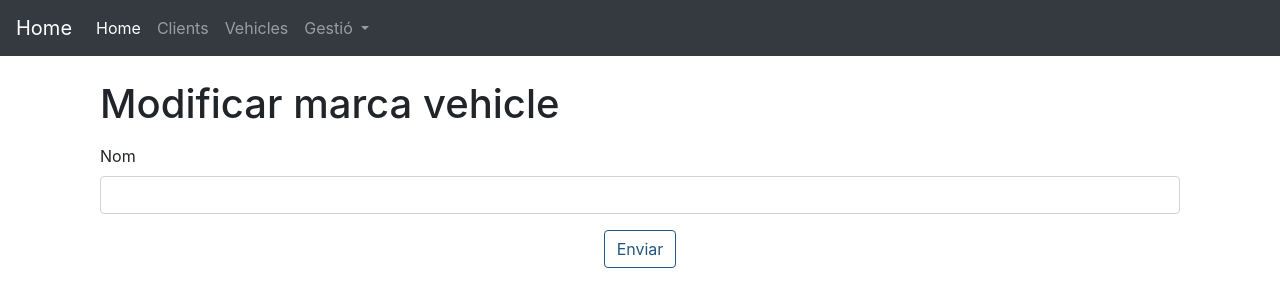
After one commit to julifer14/gestaller, a Symfony app: template templates/marca/modificar_marca.html.twig in a window 1280 px wide. The commit adds this page. Shown: the top 307 px of the page. Run offline with Twig, Linux system fonts and the light colour scheme; the template is opened without the code that fills it, so the values that code supplies are empty; form fields are guessed from the names that the template uses; style sheets or scripts are compiled from the project's sources; some libraries are stand-ins or nearby versions.

```diff
--- a/templates/article/index.html.twig
+++ b/templates/article/index.html.twig
@@ -19,7 +19,8 @@
 	<script>
 		$(function() {
 		    var dt = $('#articles').initDataTables({{ datatable_settings(datatable) }}, {
-		    	searching: true
+		    	searching: true,
+                dom: 'Bfrtip'
 		    });
 		});
 	</script>
--- a/templates/categoria/index.html.twig
+++ b/templates/categoria/index.html.twig
@@ -19,7 +19,8 @@
 	<script>
 		$(function() {
 		    var dt = $('#categories').initDataTables({{ datatable_settings(datatable) }}, {
-		    	searching: true
+		    	searching: true,
+                dom: 'Bfrtip'
 		    });
 		});
 	</script>
--- a/templates/client/index.html.twig
+++ b/templates/client/index.html.twig
@@ -21,7 +21,8 @@
 	<script>
 		$(function() {
 		    var dt = $('#clients').initDataTables({{ datatable_settings(datatable) }}, {
-		    	searching: true
+		    	searching: true,
+                dom: 'Bfrtip'
 		    });
 		});
 	</script>
--- a/templates/marca/index.html.twig
+++ b/templates/marca/index.html.twig
@@ -19,7 +19,8 @@
 	<script>
 		$(function() {
 		    var dt = $('#marques').initDataTables({{ datatable_settings(datatable) }}, {
-		    	searching: true
+		    	searching: true,
+                dom: 'Bfrtip'
 		    });
 		});
 	</script>
--- /dev/null
+++ b/templates/marca/modificar_marca.html.twig
@@ -0,0 +1,25 @@
+{% extends 'base.html.twig' %}
+
+{% block title %}Modificar marca{% endblock %}
+
+{% block body %}
+<div class="container mt-4">
+		<h1>Modificar marca vehicle</h1>
+		<div class="pt-2">
+
+
+			{{ form_start(form) }}
+				{{ form_row(form.nom) }}
+				{{ form_rest(form) }}
+
+
+
+				<div class="w-100 text-center">
+					<button type="submit" class="btn btn-outline-primary"><i class="fa fa-paper-plane"></i> Enviar</button>
+				</div>
+
+			{{ form_end(form) }}
+		</div>
+
+	</div>
+{% endblock %}
--- a/templates/vehicle/index.html.twig
+++ b/templates/vehicle/index.html.twig
@@ -19,7 +19,8 @@
 	<script>
 		$(function() {
 		    var dt = $('#vehicles').initDataTables({{ datatable_settings(datatable) }}, {
-		    	searching: true
+		    	searching: true,
+                dom: 'Bfrtip'
 		    });
 		});
 	</script>
```
Also changed, not shown: src/Controller/MarcaController.php (+26 -1 lines).
